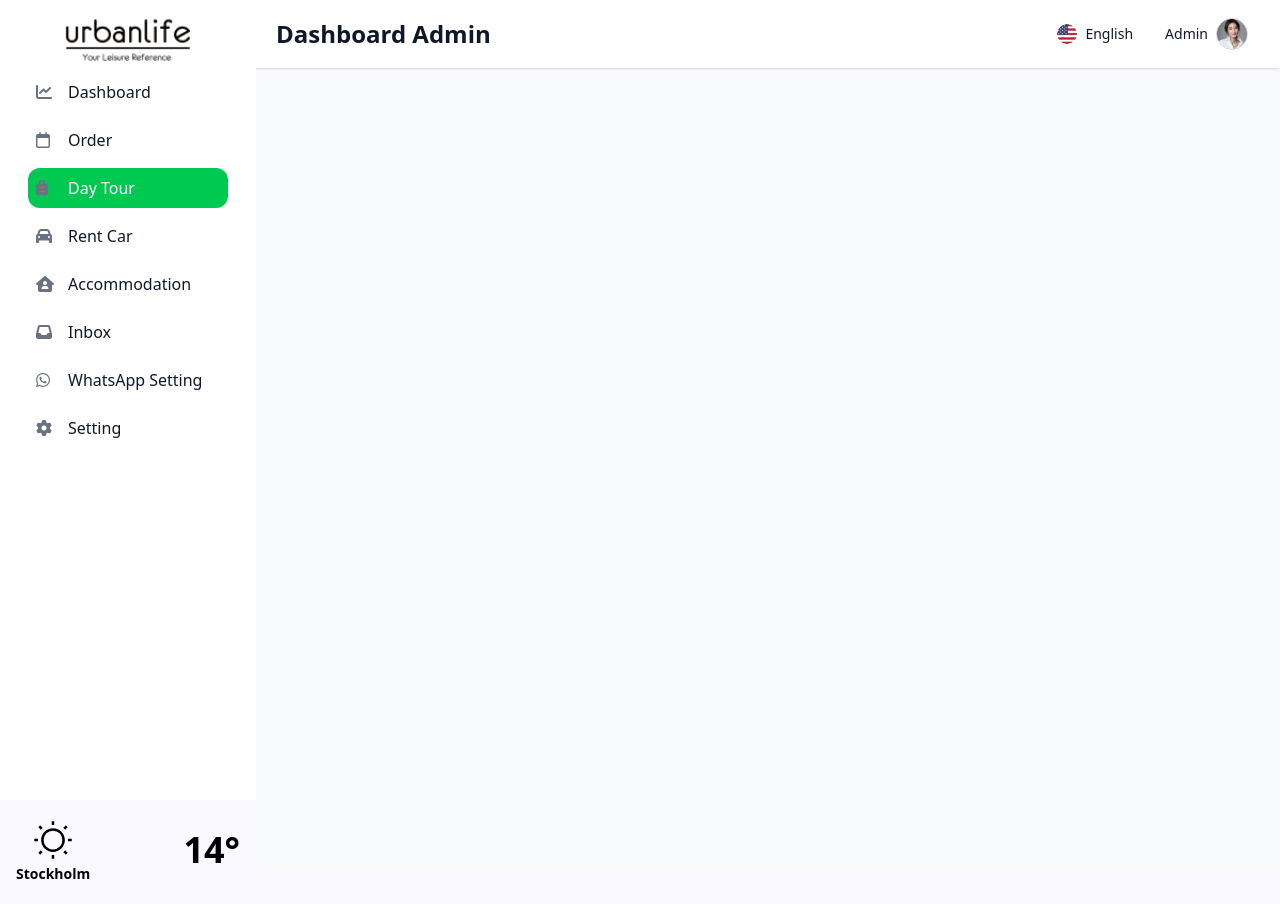
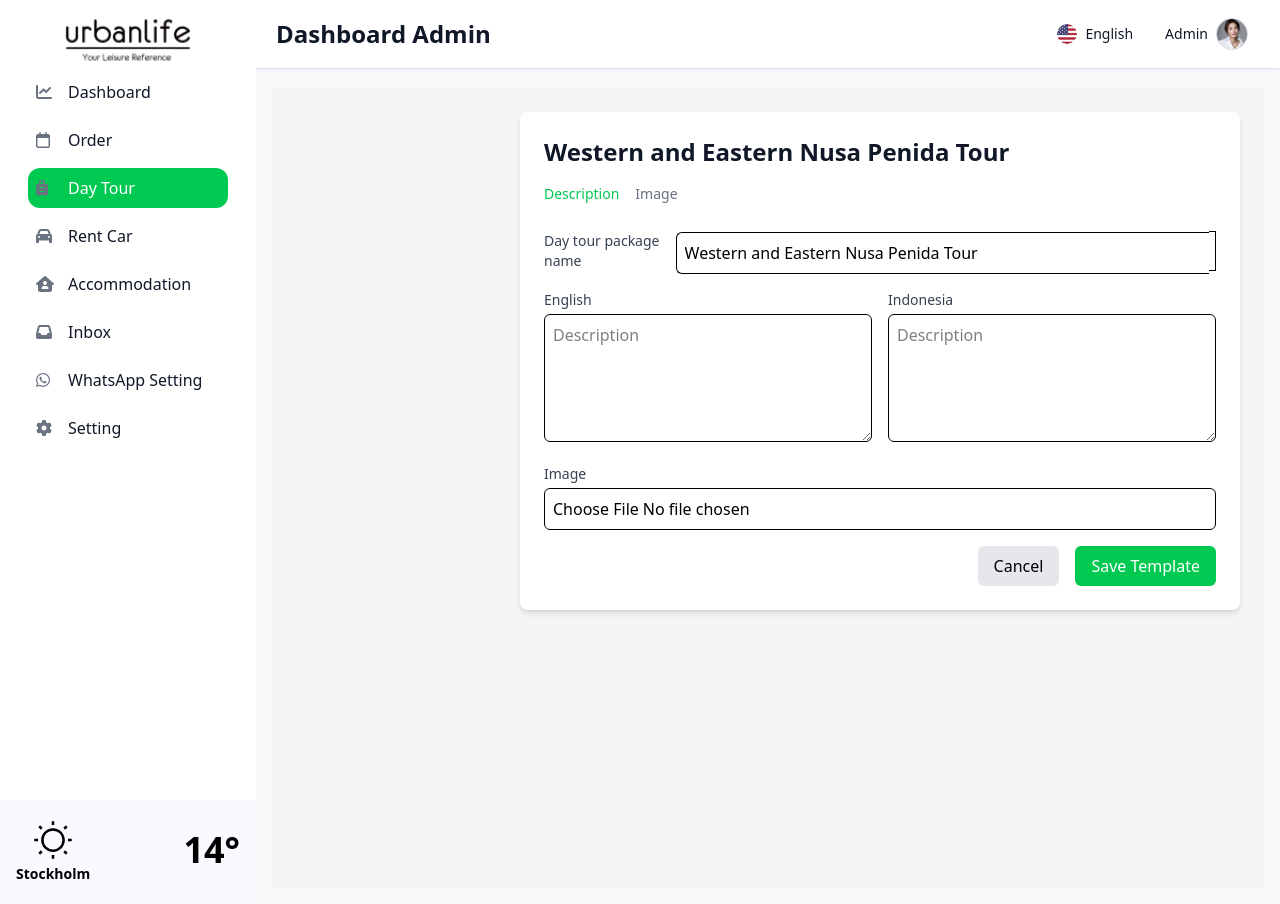
Before and after one commit to myreds12/urbanlife-frontend, a React (Vite) app in the folder urbanlife-frontend/: page /day-tour in a window 1280 px wide. Before the commit the page ends 872 px from the top, so only its background shows below. Built offline with nearby package versions, Linux system fonts and the light colour scheme.

Commit message:
add day tour management page

```diff
--- a/urbanlife-frontend/src/AdminDashboard/Dashboard/Dashboard.tsx
+++ b/urbanlife-frontend/src/AdminDashboard/Dashboard/Dashboard.tsx
@@ -1,7 +1,5 @@
-import React from 'react';
 import Chart from 'react-apexcharts';
 import './dashboard.css';
-import { Link } from 'react-router-dom';
 import Calendar from 'react-calendar';
 import './CalendarCustom.css';
 
--- /dev/null
+++ b/urbanlife-frontend/src/AdminDashboard/DayTour/DayTour.tsx
@@ -0,0 +1,101 @@
+import React, { useState } from 'react';
+import { Link } from 'react-router-dom';
+import './DayTour.css'; // Pastikan file ini ada di AdminDashboard/DayTour/
+
+function DayTour() {
+  // State untuk form
+  const [formData, setFormData] = useState({
+    packageName: 'Western and Eastern Nusa Penida Tour',
+    englishDescription: '',
+    indonesiaDescription: '',
+    image: '',
+  });
+
+  // Handle input change
+  const handleChange = (e: React.ChangeEvent<HTMLInputElement | HTMLTextAreaElement>) => {
+    const { name, value } = e.target;
+    setFormData((prev) => ({ ...prev, [name]: value }));
+  };
+
+  // Handle submit (placeholder)
+  const handleSubmit = (e: React.FormEvent) => {
+    e.preventDefault();
+    console.log('Form submitted:', formData);
+    // Tambah logika simpan ke backend nanti
+  };
+
+  return (
+    <div className="flex h-screen bg-gray-100">
+      {/* Sidebar (Bar) - Ini diasumsikan udah dihandle oleh App.tsx */}
+      {/* Konten utama */}
+      <main className="ml-56 p-6 flex-1">
+        <div className="bg-white p-6 rounded-lg shadow-md">
+          <h2 className="text-2xl font-semibold text-gray-900 mb-4">Western and Eastern Nusa Penida Tour</h2>
+          <div className="text-sm text-gray-500 mb-6 flex space-x-4">
+            <span className="cursor-pointer hover:underline text-green-500">Description</span>
+            <span className="cursor-pointer hover:underline">Image</span>
+            {/* Hapus Itinerary dan Price */}
+          </div>
+
+          <form onSubmit={handleSubmit} className="space-y-4">
+            <div className="flex items-center">
+              <label className="block text-sm font-medium text-gray-700 mr-2">Day tour package name</label>
+              <input
+                type="text"
+                name="packageName"
+                value={formData.packageName}
+                onChange={handleChange}
+                className="mt-1 p-2 w-full border border-r-0 rounded-l-md rounded-r-none"
+              />
+              <div className="border border-l-0 h-10 w-2"></div> {/* Spasi kecil dengan border kanan */}
+            </div>
+
+            <div className="flex space-x-4">
+              <div className="w-1/2">
+                <label className="block text-sm font-medium text-gray-700">English</label>
+                <textarea
+                  name="englishDescription"
+                  value={formData.englishDescription}
+                  onChange={handleChange}
+                  className="mt-1 p-2 w-full border rounded-md h-32"
+                  placeholder="Description"
+                />
+              </div>
+              <div className="w-1/2">
+                <label className="block text-sm font-medium text-gray-700">Indonesia</label>
+                <textarea
+                  name="indonesiaDescription"
+                  value={formData.indonesiaDescription}
+                  onChange={handleChange}
+                  className="mt-1 p-2 w-full border rounded-md h-32"
+                  placeholder="Description"
+                />
+              </div>
+            </div>
+
+            <div>
+              <label className="block text-sm font-medium text-gray-700">Image</label>
+              <input
+                type="file"
+                name="image"
+                onChange={handleChange}
+                className="mt-1 p-2 w-full border rounded-md"
+              />
+            </div>
+
+            <div className="flex justify-end space-x-4">
+              <button type="button" className="px-4 py-2 bg-gray-200 rounded-md">
+                Cancel
+              </button>
+              <button type="submit" className="px-4 py-2 bg-green-500 text-white rounded-md">
+                Save Template
+              </button>
+            </div>
+          </form>
+        </div>
+      </main>
+    </div>
+  );
+}
+
+export default DayTour;
--- a/urbanlife-frontend/src/App.tsx
+++ b/urbanlife-frontend/src/App.tsx
@@ -1,9 +1,10 @@
 import { BrowserRouter as Router, Routes, Route } from 'react-router-dom';
 import './App.css';
 
-import Bar from './AdminDashboard/Bar/bar';
-import Dashboard from'./AdminDashboard/Dashboard/dashboard';
-import Order from'./AdminDashboard/Order/Order';
+import Bar from './AdminDashboard/Bar/Bar';
+import Dashboard from './AdminDashboard/Dashboard/Dashboard';
+import Order from './AdminDashboard/Order/Order';
+import DayTour from './AdminDashboard/DayTour/DayTour'; // Tambah import DayTour
 
 function App() {
   return (
@@ -13,9 +14,11 @@ function App() {
         <Routes>
           <Route path="/dashboard" element={<Dashboard />} />
           <Route path="/order" element={<Order />} />
+          <Route path="/day-tour" element={<DayTour />} />
         </Routes>
       </div>
-    </Router>  );
+    </Router>
+  );
 }
 
 export default App;
```
Also changed, not shown: urbanlife-frontend/src/AdminDashboard/DayTour/DayTour.css (added), 1 other file (tests, documents, lock files or other folders).
